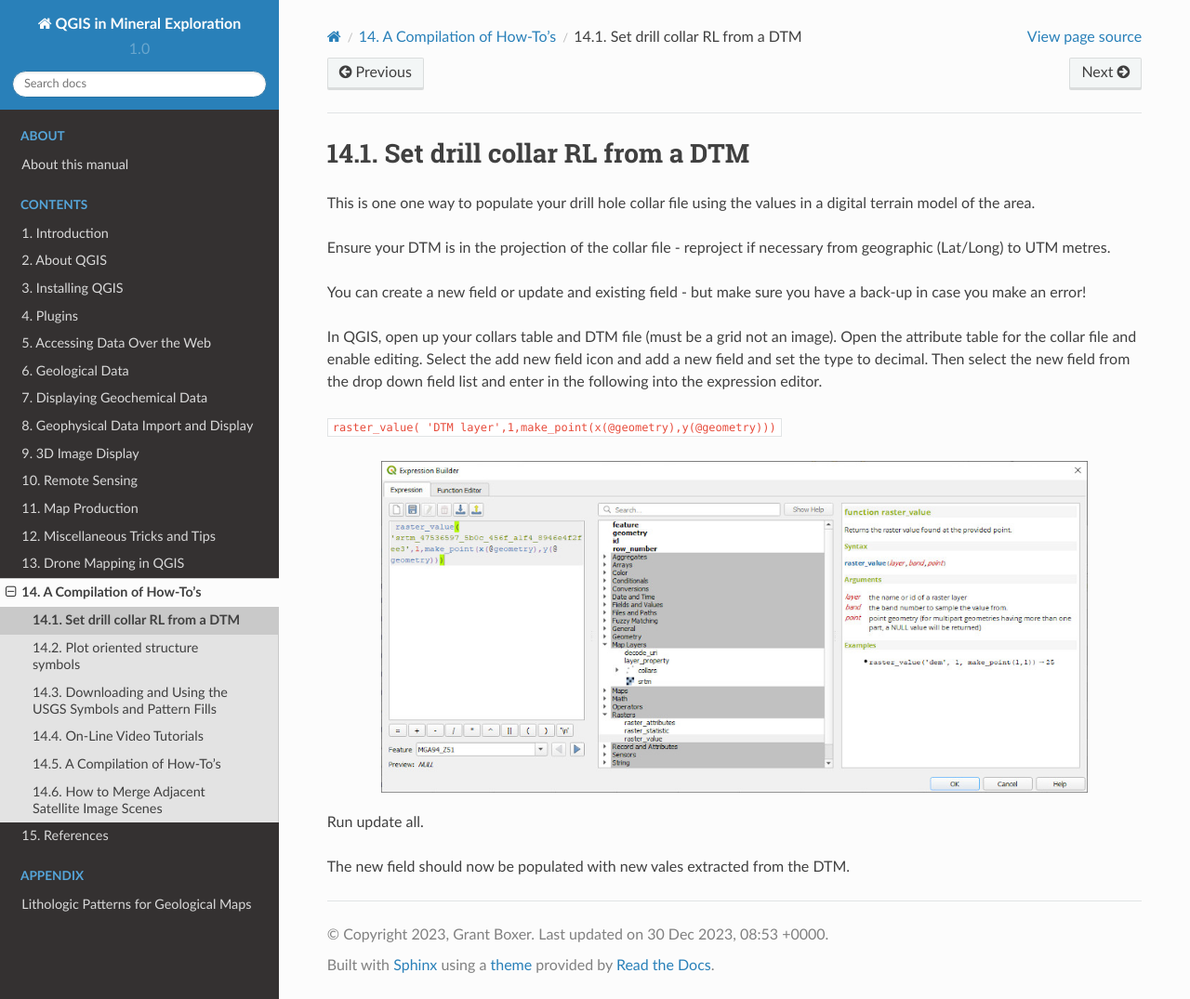
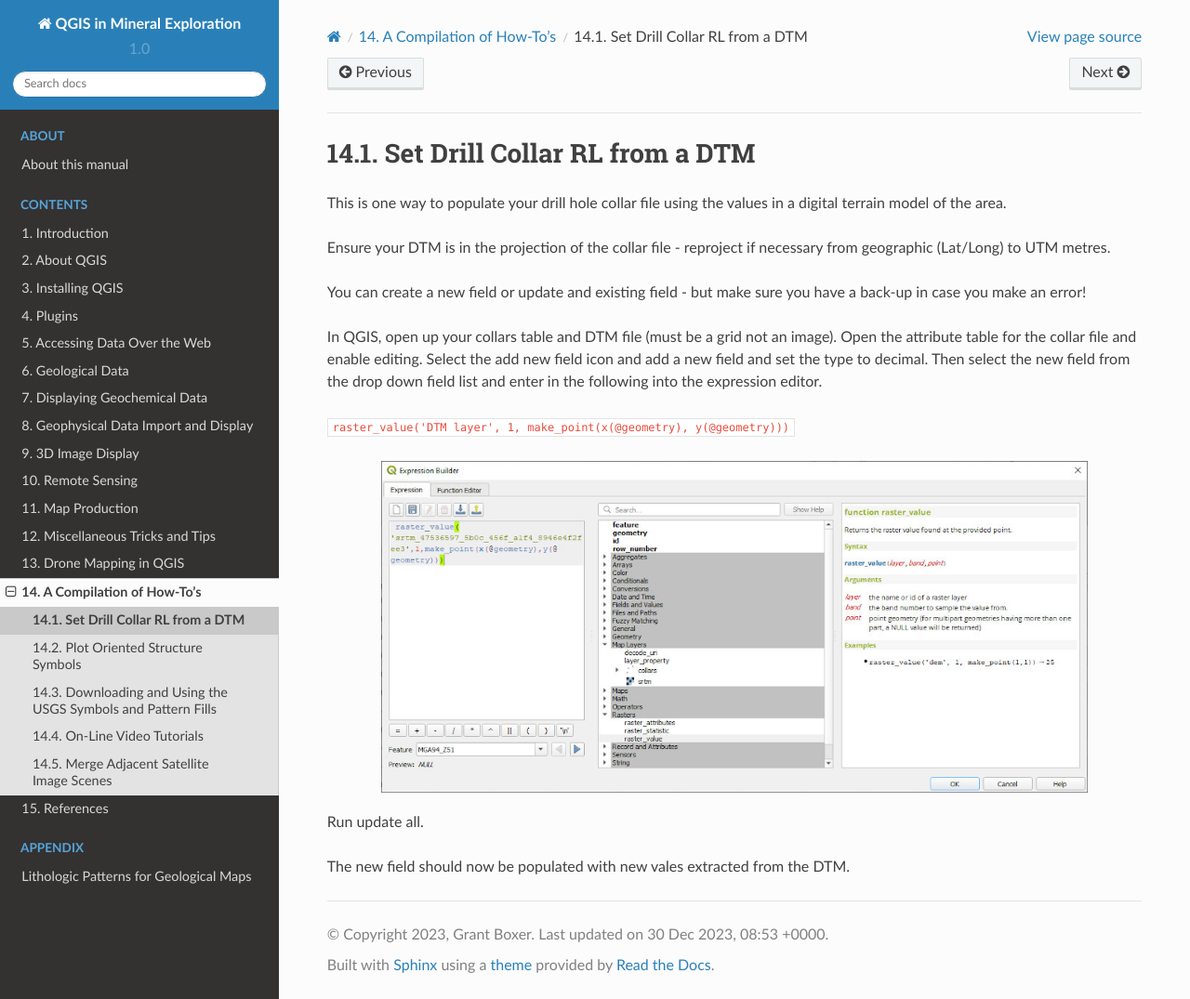
Before and after one commit to mammothgeospatial/qgis-in-mineral-exploration, a Sphinx documentation site: the page built from docs/source/how_to/collars.rst, in a window 1280 px wide and 1075 px high. Shown: the whole window at 93% size. Built offline with Sphinx 7.4.7 and the Read the Docs theme 2.0.0, drawn with Linux system fonts in a browser that asks for light colours.

Commit message:
minor fixes

```diff
--- a/docs/source/how_to/collars.rst
+++ b/docs/source/how_to/collars.rst
@@ -1,8 +1,8 @@
 ==============================
-Set drill collar RL from a DTM
+Set Drill Collar RL from a DTM
 ==============================
 
-This is one one way to populate your drill hole collar file using the values in a digital terrain model of the area.
+This is one way to populate your drill hole collar file using the values in a digital terrain model of the area.
 
 Ensure your DTM is in the projection of the collar file - reproject if necessary from geographic (Lat/Long) to UTM metres.
 
@@ -10,7 +10,7 @@
 
 In QGIS, open up your collars table and DTM file (must be a grid not an image). Open the attribute table for the collar file and enable editing. Select the add new field icon and add a new field and set the type to decimal. Then select the new field from the drop down field list and enter in the following into the expression editor.
 
-``raster_value( 'DTM layer',1,make_point(x(@geometry),y(@geometry)))``
+``raster_value('DTM layer', 1, make_point(x(@geometry), y(@geometry)))``
 
 .. image:: img/HowTo_collars_raster_value.jpg
   :align: center
--- a/docs/source/how_to/index.rst
+++ b/docs/source/how_to/index.rst
@@ -18,5 +18,4 @@
    structure
    USGS
    video
-   no_gaps
    merging
--- a/docs/source/how_to/merging.rst
+++ b/docs/source/how_to/merging.rst
@@ -1,6 +1,6 @@
-============================================
-How to Merge Adjacent Satellite Image Scenes
-============================================
+=====================================
+Merge Adjacent Satellite Image Scenes
+=====================================
 
 When merging adjacent satellite scenes, it is sometime difficult to remove the join lines between images. The best way to solve this is to use the Ofeo Toolbox - installed by defaults but not enabled by default.
 
--- a/docs/source/how_to/structure.rst
+++ b/docs/source/how_to/structure.rst
@@ -1,5 +1,5 @@
 ===============================
-Plot oriented structure symbols
+Plot Oriented Structure Symbols
 ===============================
 
 The aim here is to rotate the relevant symbol to represent the orientation of the structure.
```
